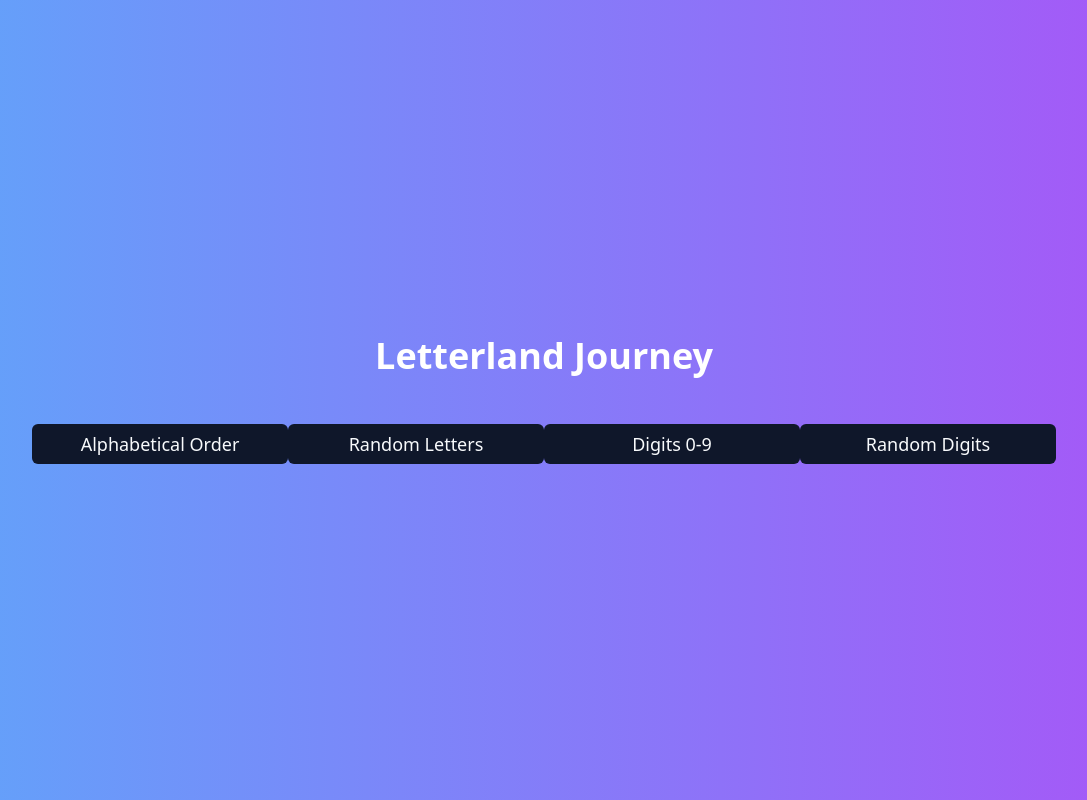
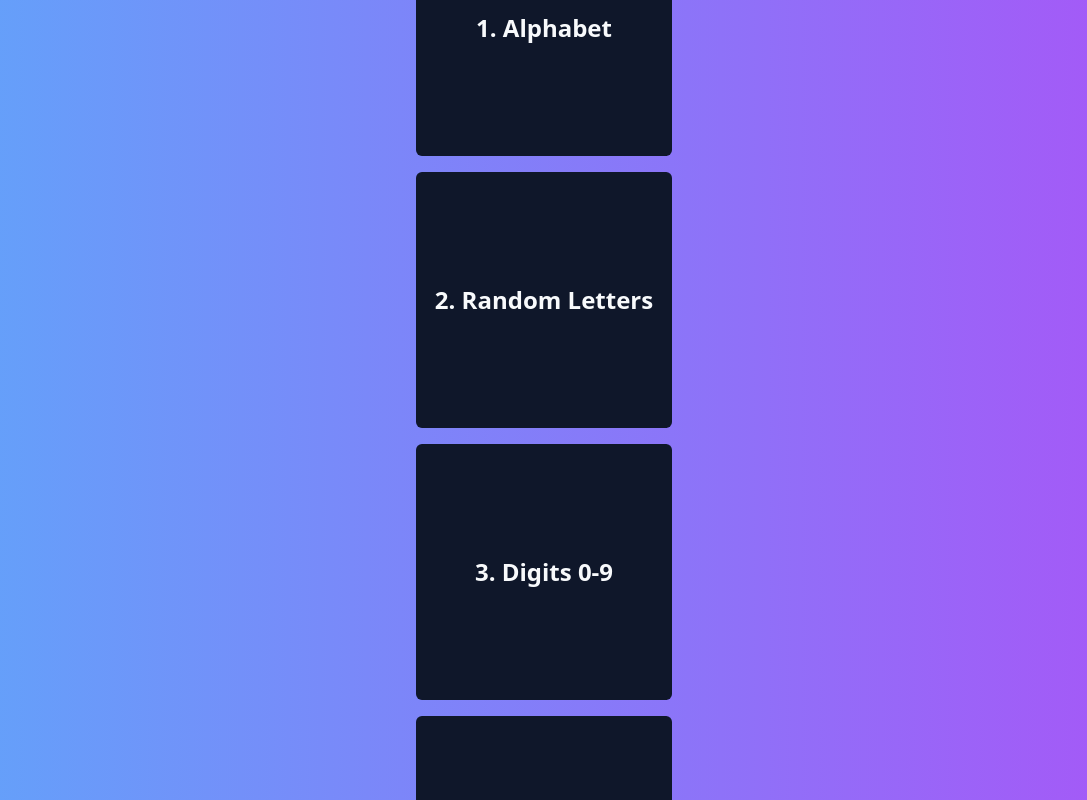
Before and after one commit to hervert/letterland, a React (Vite) app: page / in a window 1280 px wide. Shown: the top 800 px of the page, without its empty margins (96-1183 px from the left). Built offline with nearby package versions, Linux system fonts and the light colour scheme.

Commit message:
Style Home Screen Buttons
Updated the home screen layout to style the buttons as large, square, and centered. The buttons are now arranged vertically, displaying the options: Alphabet, Random letters, Digits 0-9, and Random digits.
[skip gpt_engineer]

```diff
--- a/src/pages/Home.jsx
+++ b/src/pages/Home.jsx
@@ -8,30 +8,30 @@ const Home = () => {
   return (
     <div className="h-screen flex flex-col items-center justify-center bg-gradient-to-r from-blue-400 to-purple-500">
       <h1 className="text-4xl font-bold text-white mb-8">Letterland Journey</h1>
-      <div className="space-y-4">
+      <div className="flex flex-col space-y-4 items-center">
         <Button
-          className="w-64 text-lg"
+          className="w-64 h-64 text-2xl font-bold"
           onClick={() => navigate('/play/alphabetical')}
         >
-          Alphabetical Order
+          1. Alphabet
         </Button>
         <Button
-          className="w-64 text-lg"
+          className="w-64 h-64 text-2xl font-bold"
           onClick={() => navigate('/play/random')}
         >
-          Random Letters
+          2. Random Letters
         </Button>
         <Button
-          className="w-64 text-lg"
+          className="w-64 h-64 text-2xl font-bold"
           onClick={() => navigate('/play/digits')}
         >
-          Digits 0-9
+          3. Digits 0-9
         </Button>
         <Button
-          className="w-64 text-lg"
+          className="w-64 h-64 text-2xl font-bold"
           onClick={() => navigate('/play/random-digits')}
         >
-          Random Digits
+          4. Random Digits
         </Button>
       </div>
     </div>
```
